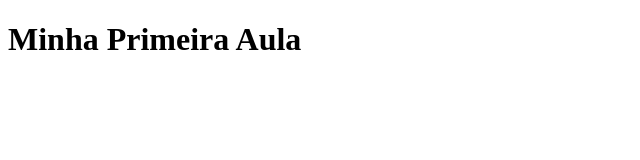
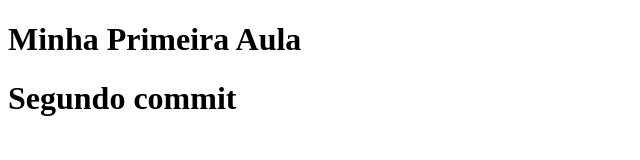
Before and after one commit to adisonasg/aula-1, a plain HTML site: page index.html in a window 1280 px wide. Shown: the whole page, without its empty margins (0-640 px from the left). Drawn offline with Linux system fonts and the light colour scheme.

Commit message:
Segundo commit

```diff
--- a/index.html
+++ b/index.html
@@ -6,6 +6,7 @@
 </head>
 <body>
     <h1>Minha Primeira Aula</h1>
+    <H1>Segundo commit</H1>
 
 </body>
 </html>
```
